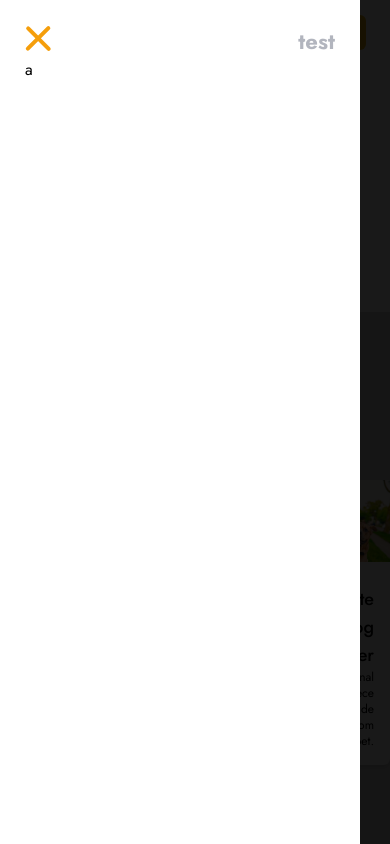
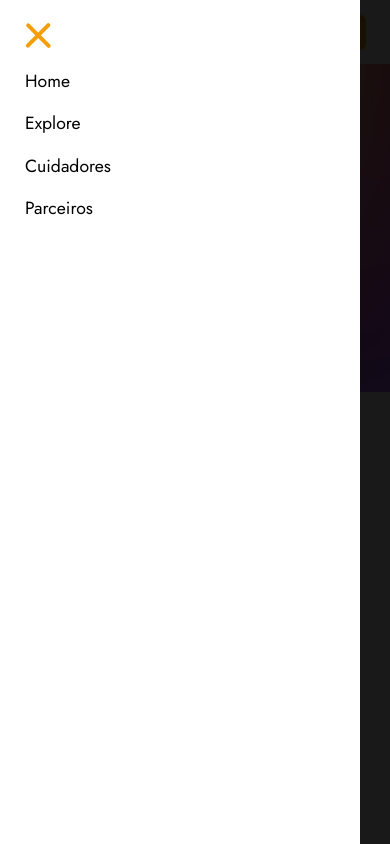
Before and after one commit to coquizin/iPets, a Next.js app: page / in a window 390 px wide. Both pictures are taken after a click on the element 40 px from the left and 36 px from the top of the page. Shown: the top 844 px of the page. Built offline with nearby package versions, Linux system fonts and the light colour scheme; some icons are missing.

Commit message:
responsive

```diff
--- a/src/components/header/header.tsx
+++ b/src/components/header/header.tsx
@@ -15,7 +15,7 @@ export default function Header() {
       <header className="fixed px-4 top-0 right-0 left-0 z-[60] fm:absolute">
         <div
           className={`
-          fixed inset-0 h-16 md:h-24 bg-white fm:hidden ${
+          fixed inset-0 h-16 duration-300 md:h-24 bg-white fm:hidden ${
             isScrolled && " border-b border-[F4EFEA] shadow-sm"
           }
         )`}
@@ -90,10 +90,30 @@ export default function Header() {
         <SideSheet
           isOpen={showMenu}
           onClose={() => setShowMenu(false)}
-          title="test"
           overlay={true}
         >
-          a
+          <ul className="flex flex-col gap-4 mt-4">
+            <li>
+              <Link href={"/"} passHref>
+                <a className="text-[1.1rem] duration-200 ">Home</a>
+              </Link>
+            </li>
+            <li>
+              <Link href={"/"} passHref>
+                <a className="text-[1.1rem] duration-200 ">Explore</a>
+              </Link>
+            </li>
+            <li>
+              <Link href={"/"} passHref>
+                <a className="text-[1.1rem] duration-200 ">Cuidadores</a>
+              </Link>
+            </li>
+            <li>
+              <Link href={"/"} passHref>
+                <a className="text-[1.1rem] duration-200 ">Parceiros</a>
+              </Link>
+            </li>
+          </ul>
         </SideSheet>
       )}
     </>
--- a/src/modules/home/screens/home.tsx
+++ b/src/modules/home/screens/home.tsx
@@ -1,18 +1,24 @@
 import Image from "next/image";
 import BestWorkers from "../components/bestWorkers";
+import { Star } from "@styled-icons/boxicons-solid";
+import { StyledDiv } from "./styles";
 
 export default function HomeScreen() {
-  const array = [1, 2, 3, 4];
+  const array = [
+    1, 2, 3, 4, 5, 6, 8, 9, 10, 11, 12, 13, 14, 15, 16, 17, 18, 19,
+  ];
+
+  const array2 = [1, 2, 3, 4, 5, 6, 8, 9];
 
   return (
     <>
-      <div className="flex flex-col items-center justify-center px-6 py-10 pt-7">
-        <h1 className="md:text-4xl text-3xl md:text-[2.5rem] my-6 max-w-[650px] font-Oswald font-medium text-center text-[#0E1428] uppercase">
+      <StyledDiv className="flex flex-col items-center justify-center px-6 py-10 pt-7">
+        <h1 className="md:text-4xl text-3xl md:text-[2.5rem] my-6 max-w-[650px] py-10 font-Oswald font-medium text-center text-[#0E1428] uppercase">
           Encontre os melhores profissionais para seus animais
         </h1>
         <span className="md:text-lg">O que você precisa está aqui.</span>
-      </div>
-      <div className="flex flex-col bg-[#D9D9D9] items-center py-10 ">
+      </StyledDiv>
+      <div className="flex flex-col items-center py-10 ">
         <div className="flex flex-col items-center gap-2 mb-10">
           <h1 className="md:text-4xl text-2xl  max-w-[800px] font-medium text-center mt-6 text-[#0E1428] ">
             Escolha a opção que deseja
@@ -24,33 +30,40 @@ export default function HomeScreen() {
             </a>
           </span>
         </div>
+        <div className="flex justify-center w-full px-6">
           <div className="w-full max-w-content-wrapper-max">
-          <div className="grid grid-flow-col mb-10 justify-items-center">
+            <div className="grid gap-5 mb-10 xl:grid-cols-auto-1818px md:grid-cols-auto-768px grid-cols-auto-repeat justify-items-center">
               {array.map((item) => (
                 <div
                   key={item}
-                className="bg-white cursor-pointer rounded-md shadow-md hover:shadow-xl duration-300 max-w-[280px] w-full"
+                  className="flex w-full duration-300 bg-white rounded-md ease-linear min-h-[130px] max-h-[140px] cursor-pointer hover:scale-[1.02] hover:shadow-[0_2px_8px_rgba(0,0,0,.4)]"
                 >
-                <div className="w-full max-h-[236px] ">
+                  <div className="flex rounded-l-md min-w-[130px] justify-center">
                     <Image
                       src="/assets/images/dogWalker.jpg"
                       alt="dog walker"
-                    layout="intrinsic"
-                    width={280}
-                    height={236}
+                      className="min-h-[130px] rounded-l-md"
+                      width={140}
+                      height={140}
                       objectFit="cover"
                     />
                   </div>
-                <div className="p-4 text-end">
-                  <h3 className="text-lg font-medium">
-                    solicite um dog walker{" "}
-                  </h3>
-                  <p className="text-xs">
-                    profissional que oferece o serviço de passear com seu pet.
+                  <div className="flex flex-col justify-between p-4 text-start">
+                    <div>
+                      <h3 className="text-lg font-medium">Dog Walker </h3>
+                      <p className="text-sm ">
+                        profissional que oferece o serviço de passear com seu
+                        pet.
                       </p>
+                    </div>
+                    <div className="flex items-end gap-1 text-amber-500">
+                      <Star className="w-4 h-4 text-amber-500" />
+                      <span className="font-sans text-xs font-medium">4.6</span>
+                    </div>
                   </div>
                 </div>
               ))}
+            </div>
           </div>
         </div>
       </div>
@@ -63,8 +76,8 @@ export default function HomeScreen() {
             </h3>
             <span className="text-[#CCC6C6] cursor-pointer">ver mais</span>
           </div>
-          <div className="flex flex-col items-center gap-2 md:gap-0 md:flex-row md:justify-between">
-            {array.map((item) => (
+          <div className="grid gap-2 grid-cols-auto-repeat justify-items-center">
+            {array2.map((item) => (
               <BestWorkers key={item} />
             ))}
           </div>
@@ -76,8 +89,8 @@ export default function HomeScreen() {
             </h3>
             <span className="text-[#CCC6C6] cursor-pointer">ver mais</span>
           </div>
-          <div className="flex flex-col items-center gap-2 md:gap-0 md:flex-row md:justify-between">
-            {array.map((item) => (
+          <div className="grid gap-2 grid-cols-auto-repeat justify-items-center">
+            {array2.map((item) => (
               <BestWorkers key={item} />
             ))}
           </div>
--- /dev/null
+++ b/src/modules/home/screens/styles.ts
@@ -0,0 +1,10 @@
+import styled from "styled-components";
+
+export const StyledDiv = styled.div`
+  background: linear-gradient(115.58deg, #00fc19 0%, #1700a4 100.22%),
+    radial-gradient(92.72% 100% at 50% 0%, #ebffcb 0%, #651200 100%),
+    radial-gradient(92.72% 100% at 50% 0%, #faff00 0%, #820000 100%),
+    radial-gradient(109.21% 213.32% at 100% 0%, #ff4d00 0%, #00c2ff 100%),
+    linear-gradient(127.43deg, #d50000 0%, #7856ff 100%);
+  background-blend-mode: lighten, overlay, lighten, screen, normal;
+`;
--- a/src/pages/index.tsx
+++ b/src/pages/index.tsx
@@ -7,10 +7,10 @@ import { NAVBAR_HEIGHT_FULL, NAVBAR_HEIGHT } from "@/layouts/constants";
 
 const Cointainer = styled.div`
   background-color: white;
-  margin-top: ${NAVBAR_HEIGHT};
+  padding-top: ${NAVBAR_HEIGHT};
 
   @media (min-width: 768px) {
-    margin-top: ${NAVBAR_HEIGHT_FULL};
+    padding-top: ${NAVBAR_HEIGHT_FULL};
   } ;
 `;
 
--- a/tailwind.config.js
+++ b/tailwind.config.js
@@ -17,6 +17,13 @@ module.exports = {
         primary: "#EDC065",
         secundary: "#3e3e3e",
       },
+      gridTemplateColumns: {
+        "auto-1818px": "repeat(auto-fill,minmax(max(320px,20% - 32px),1fr))",
+        "auto-960px":
+          "repeat(auto-fill,minmax(max(320px,33.3333333333% - 32px),1fr))",
+        "auto-768px": "repeat(auto-fill,minmax(max(320px,50% - 32px),1fr))",
+        "auto-repeat": "repeat(auto-fill,minmax(280px,1fr))",
+      },
     },
   },
   plugins: [
```
Lines whose indentation alone changed are shown as unchanged.
